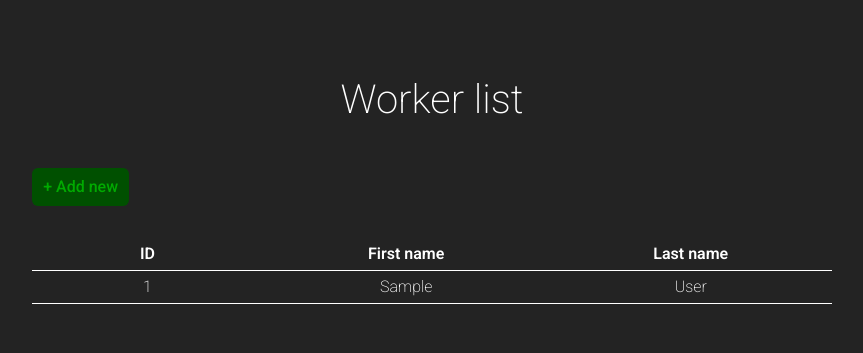
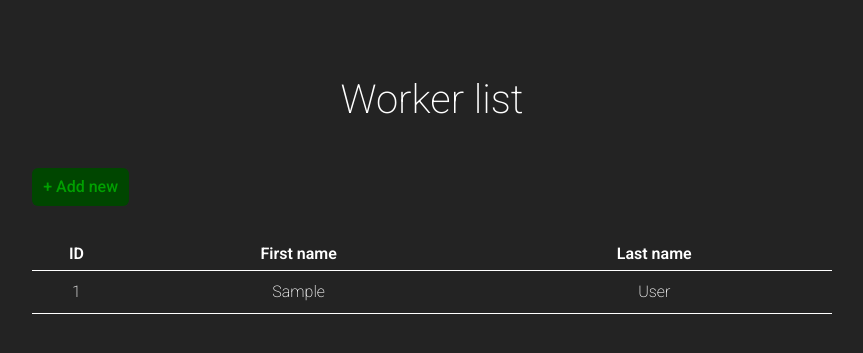
Before and after one commit to Psims9/shift_scheduling_web_app, a Django app: template shift_scheduling/scheduler/templates/scheduler/worker_list.html in a window 1280 px wide. Shown: the part 55-408 px from the top of the page, without its empty margins (208-1071 px from the left). Run offline with Django 5.2, Linux system fonts and the light colour scheme; the template is opened without the code that fills it: most values are stand-ins (such as "Sample title", 1, 10 or a date in 2020); data that the repository does not hold is empty.

Commit message:
more styling

```diff
--- a/shift_scheduling/scheduler/static/css/styles.css
+++ b/shift_scheduling/scheduler/static/css/styles.css
@@ -87,6 +87,7 @@ body {
     background: rgb(65, 65, 65);
 }
 .page-content {
+    width: 80%;
     display: flex;
     flex-direction: column;
     align-items: center;
@@ -94,7 +95,6 @@ body {
     min-height: calc(100vh - 55px);
     padding-top: 10vh;
     max-width: 800px;
-
     margin: 0 auto;
 }
 
@@ -129,13 +129,17 @@ body {
 }
 
 .add-new-btn {
-    align-self: start;
+    align-self: flex-start;
     text-decoration: none;
     padding: 0.7rem;
     border-radius: 6px;
-    background-color: rgb(0, 80, 0);
-    color: rgb(0, 170, 0);
+    background-color: rgb(0, 70, 0);
+    color: rgb(0, 160, 0);
     font-weight: 450;
+}
+
+.add-new-btn:hover {
+    background-color: rgb(0, 85, 0);
 }
 
 .employee-table {
@@ -143,7 +147,6 @@ body {
     margin-top: 2rem;
     margin-bottom: 2rem;
     border-radius: 6px;
-    grid-template-columns: 1fr 2fr 2fr;
 }
 
 .employee-table th {
@@ -156,17 +159,22 @@ body {
 .employee-table td {
     text-align: center;
     border-bottom: 1px solid white;
-    padding: 0.5rem 0.75rem;
+    padding: 0.80rem;
 }
 
-.worker-detail-link {
-    text-decoration: none;
-    color: inherit;
-    padding: 0.15rem 1.5rem;
-    border-radius: 3px;
+.employee-table tr {
+    display: grid;
+    grid-template-columns: 1fr 4fr 4fr;
 }
 
-.worker-detail-link:hover {
-    text-decoration: underline;
+.employee-table tbody tr {
+    cursor: pointer;
+}
+
+.employee-table tbody tr:hover {
     background-color: rgb(65, 65, 65);
 }
+
+.employee-table tbody tr:hover td {
+    text-decoration: underline;
+}
--- a/shift_scheduling/scheduler/templates/scheduler/worker_list.html
+++ b/shift_scheduling/scheduler/templates/scheduler/worker_list.html
@@ -14,8 +14,8 @@
             </thead>
             <tbody>
                 {% for worker in worker_list %}
-                    <tr>
-                        <td><a href="{% url 'detail_worker' worker.id %}" class="worker-detail-link">{{ worker.id }}</a></td>
+                    <tr onclick="window.location.href='{{ worker.get_absolute_url }}'">
+                        <td>{{ worker.id }}</td>
                         <td>{{ worker.first_name }}</td>
                         <td> {{ worker.last_name }}</td>
                     </tr>
```
